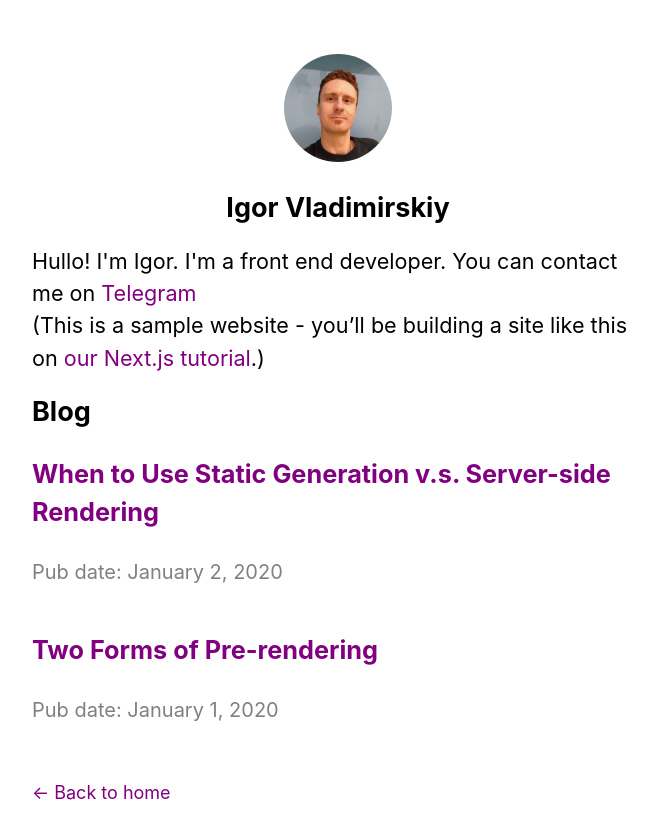
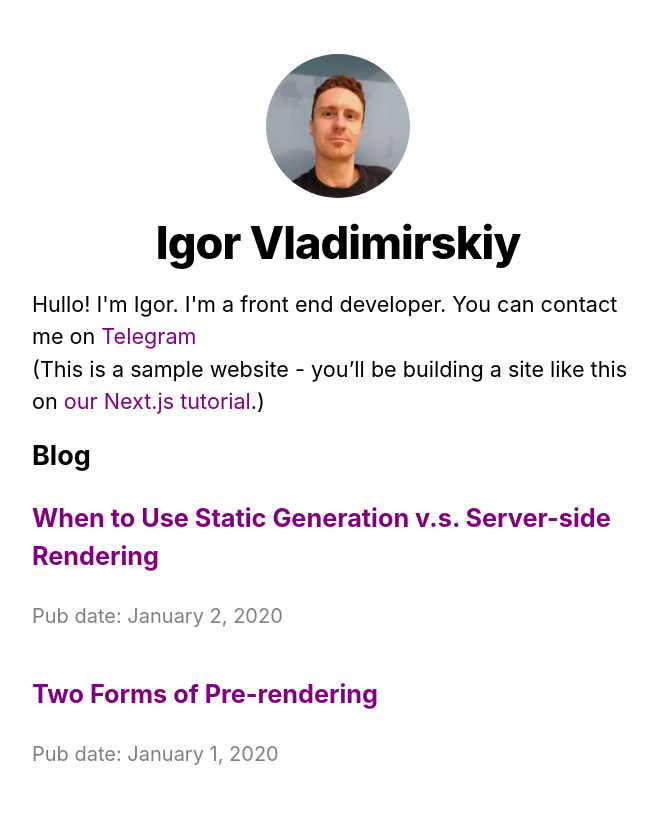
Before and after one commit to letulip/nextjs-blog, a Next.js app: page / in a window 1280 px wide. Shown: the top 838 px of the page, without its empty margins (302-959 px from the left). Built offline with nearby package versions, Linux system fonts and the light colour scheme.

Commit message:
feat: index Layout with home props option

```diff
--- a/pages/index.js
+++ b/pages/index.js
@@ -9,7 +9,7 @@ export default function Home({ allPostsData }) {
   // console.log(person)
 
   return (
-    <Layout>
+    <Layout home>
       <Head>
         <title>{siteTitle}</title>
       </Head>
```
